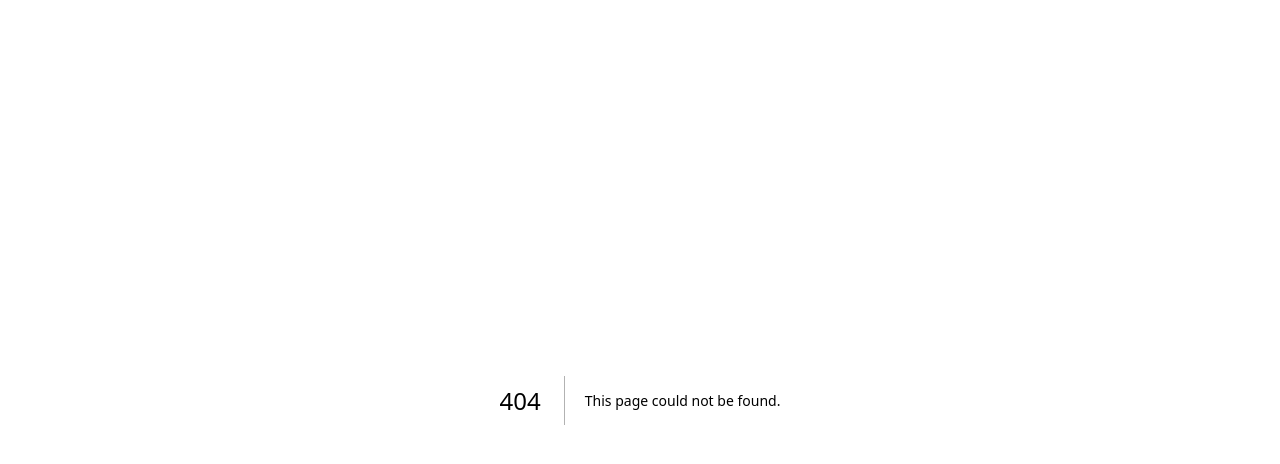
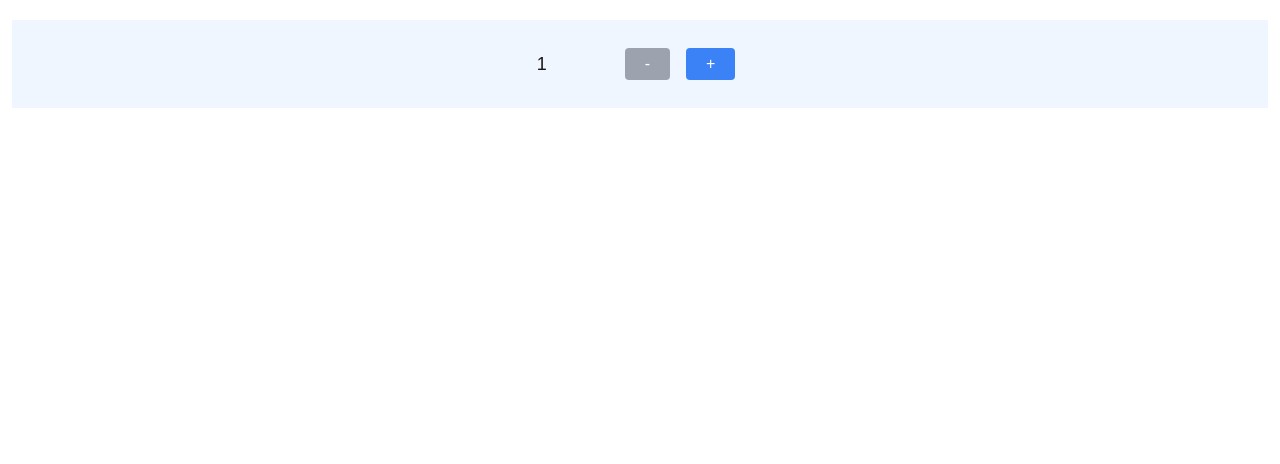
Before and after one commit to scottvan2008/cprg306-assignments, a Next.js app: page /week-4 in a window 1280 px wide. Before the commit this address had no page. Shown: the top 464 px of the page. Built offline with nearby package versions, Linux system fonts and the light colour scheme.

Commit message:
week 4 buttons

```diff
--- a/app/page.js
+++ b/app/page.js
@@ -10,6 +10,7 @@ export default function Home() {
             <ul>
                 <li><Link href="./week-2">Week 2 Assignment</Link></li>
                 <li><Link href="./week-3">Week 3 Assignment</Link></li>
+                <li><Link href="./week-4">Week 4 Assignment</Link></li>
             </ul>
         </main>
     );
--- /dev/null
+++ b/app/week-4/new-item.js
@@ -0,0 +1,34 @@
+
+"use client";
+
+export default function AdvCounter({currentCount, incrementCounterFunction, decrementCounterFunction}){
+
+    let btn1Disabled = false;
+    if (currentCount <= 1) {
+        btn1Disabled = true;
+    }
+
+    let btn2Disabled = false;
+    if (currentCount >= 20) {
+        btn2Disabled = true;
+    }
+
+
+
+    return(
+
+
+        <div className=" bg-blue-50 p-5 flex items-center justify-center my-5 mx-3">
+        <p className="text-lg mr-10 w-10"> {currentCount} </p>
+
+        <button className="bg-blue-500 text-white rounded py-1 px-5 m-2
+        hover:bg-blue-800 active:bg-yellow-600 disabled:bg-gray-400"
+        onClick={ decrementCounterFunction } disabled={btn1Disabled}>-</button>
+
+        <button className="bg-blue-500 text-white rounded py-1 px-5 m-2
+        hover:bg-blue-800 active:bg-yellow-600 disabled:bg-gray-400"
+        onClick={ incrementCounterFunction } disabled={btn2Disabled}>+</button>
+        </div>
+
+    );
+}
--- /dev/null
+++ b/app/week-4/page.js
@@ -0,0 +1,31 @@
+
+"use client";
+
+import {useState} from 'react';
+import AdvCounter from './new-item';
+
+export default function AdvCounterPage() {
+    const [count, setCount] = useState(1);
+
+    const incrementCounter = () => {
+        if(count < 20)
+        setCount(count + 1);
+
+    }
+
+    const decrementCounter = () => {
+        if(count > 1)
+        setCount(count - 1);
+
+    }
+
+    return(
+        <main>
+            <AdvCounter
+                currentCount={count}
+                incrementCounterFunction={incrementCounter}
+                decrementCounterFunction={decrementCounter}
+            />
+        </main>
+    );
+}
```
